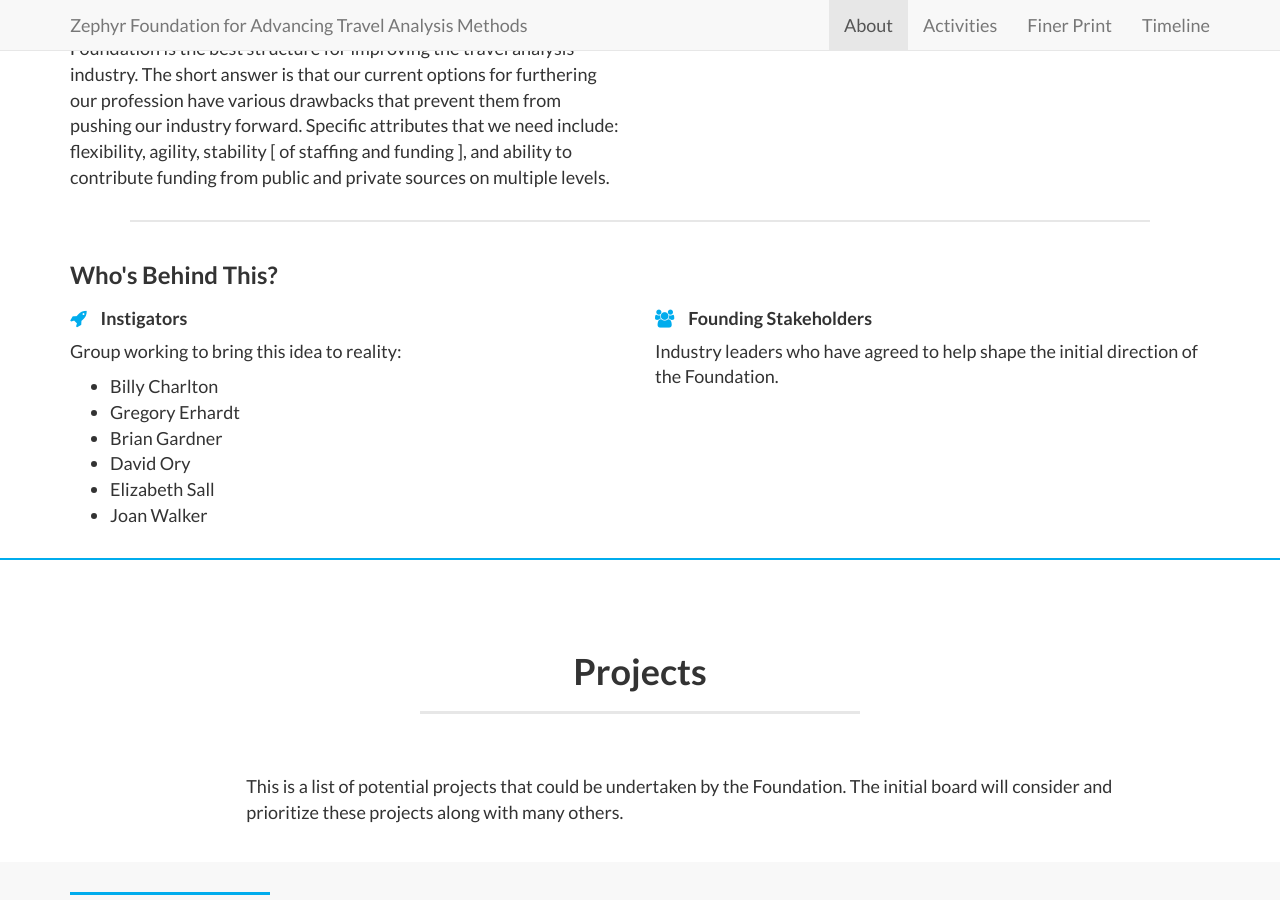
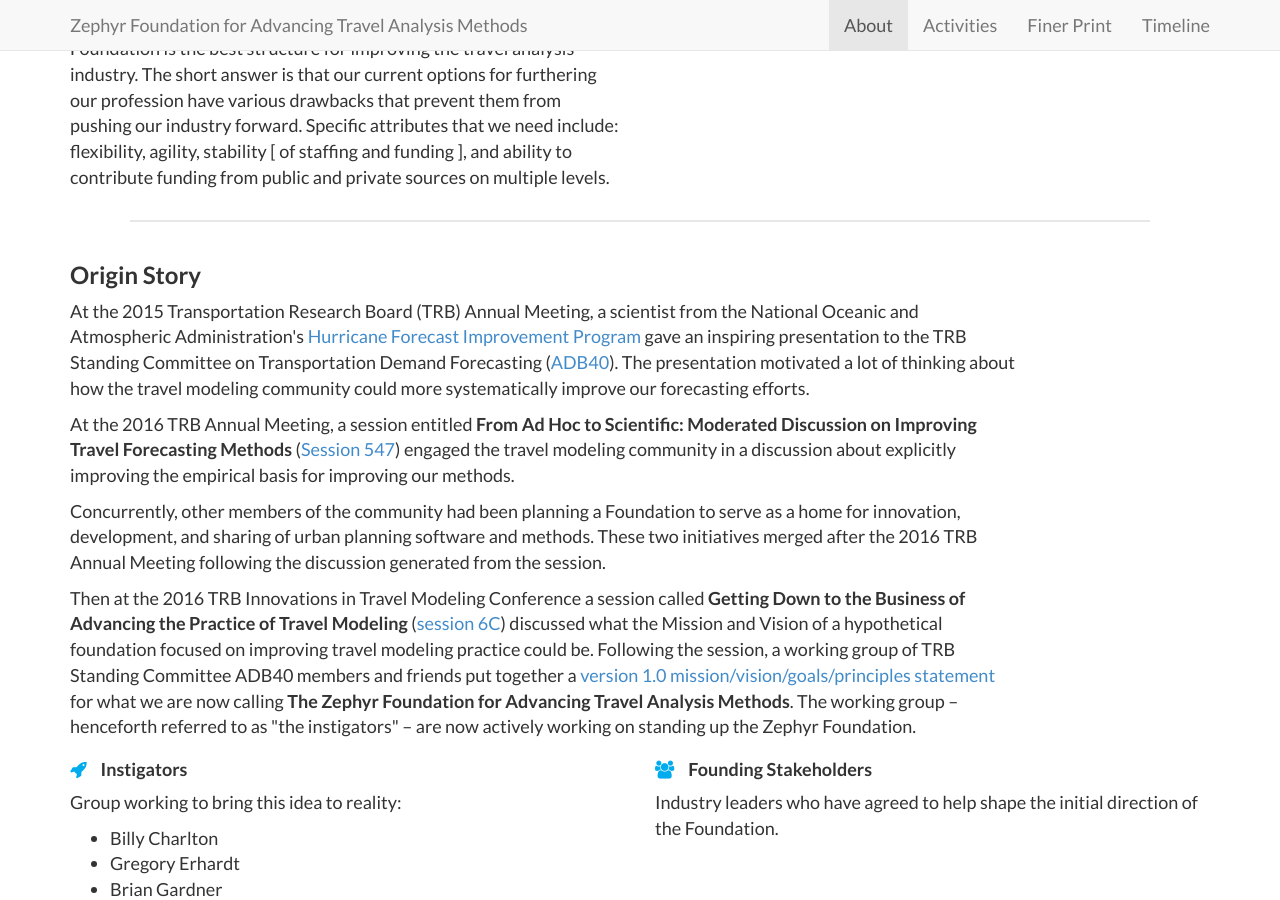
Before and after one commit to ZephyrTransport/zephyr-website, a Jekyll site: the page built from index.html, in a window 1280 px wide and 900 px high, scrolled down 1983 px. Built offline with Jekyll 4.4.1, drawn with Linux system fonts in a browser that asks for light colours.

Commit message:
Add Origin Story
Fixes #2
Not my favorite piece of web-design.  Suggestion welcome on how to make
it more visually palatable (w/out too much work).

```diff
--- a/index.html
+++ b/index.html
@@ -88,7 +88,18 @@
 		</div>
 
 	<hr class="sub-section-heading-spacer">
-	<h3>Who's Behind This?</h3>
+	<h3>Origin Story</h3>
+		<div class="row">
+		<div class="col-md-10">
+		<p>At the 2015 Transportation Research Board (TRB) Annual Meeting, a scientist from the National Oceanic and Atmospheric Administration's <a href="http://www.hfip.org/">Hurricane Forecast Improvement Program</a> gave an inspiring presentation to the TRB Standing Committee on Transportation Demand Forecasting (<a href="http://www.trb.org/ADB40/ADB40.aspx">ADB40</a>).  The presentation motivated a lot of thinking about how the travel modeling community could more systematically improve our forecasting efforts.
+
+<p>At the 2016 TRB Annual Meeting, a session entitled <b>From Ad Hoc to Scientific: Moderated Discussion on Improving Travel Forecasting Methods</b> (<a href="https://annualmeeting.mytrb.org/InteractiveProgram/Details/3037">Session 547</a>) engaged the travel modeling community in a discussion about explicitly improving the empirical basis for improving our methods.
+
+<p>Concurrently, other members of the community had been planning a Foundation to serve as a home for innovation, development, and sharing of urban planning software and methods. These two initiatives merged after the 2016 TRB Annual Meeting following the discussion generated from the session.
+
+<p>Then at the 2016 TRB Innovations in Travel Modeling Conference a session called <b>Getting Down to the Business of Advancing the Practice of Travel Modeling</b> (<a href="http://onlinepubs.trb.org/onlinepubs/conferences/2016/ITM/Program.pdf">session 6C</a>) discussed what the Mission and Vision of a hypothetical foundation focused on improving travel modeling practice could be.  Following the session, a working group of TRB Standing Committee ADB40 members and friends put together a <a href="https://github.com/MetropolitanTransportationCommission/travel-modeling-as-science/wiki/Mission,-Vision,-Goals,-Principles">version 1.0 mission/vision/goals/principles statement</a> for what we are now calling <b>The Zephyr Foundation for Advancing Travel Analysis Methods</b>. The working group – henceforth referred to as "the instigators" –  are now actively working on standing up the Zephyr Foundation.
+		</div>
+		</div>
 		<div class="row">
 		<div class="col-md-6">
 			<h4><i class="fa fa-rocket" style="color:#{{ site.highlight-color }}" aria-hidden="true"></i>&nbsp &nbsp Instigators</h4>
```
